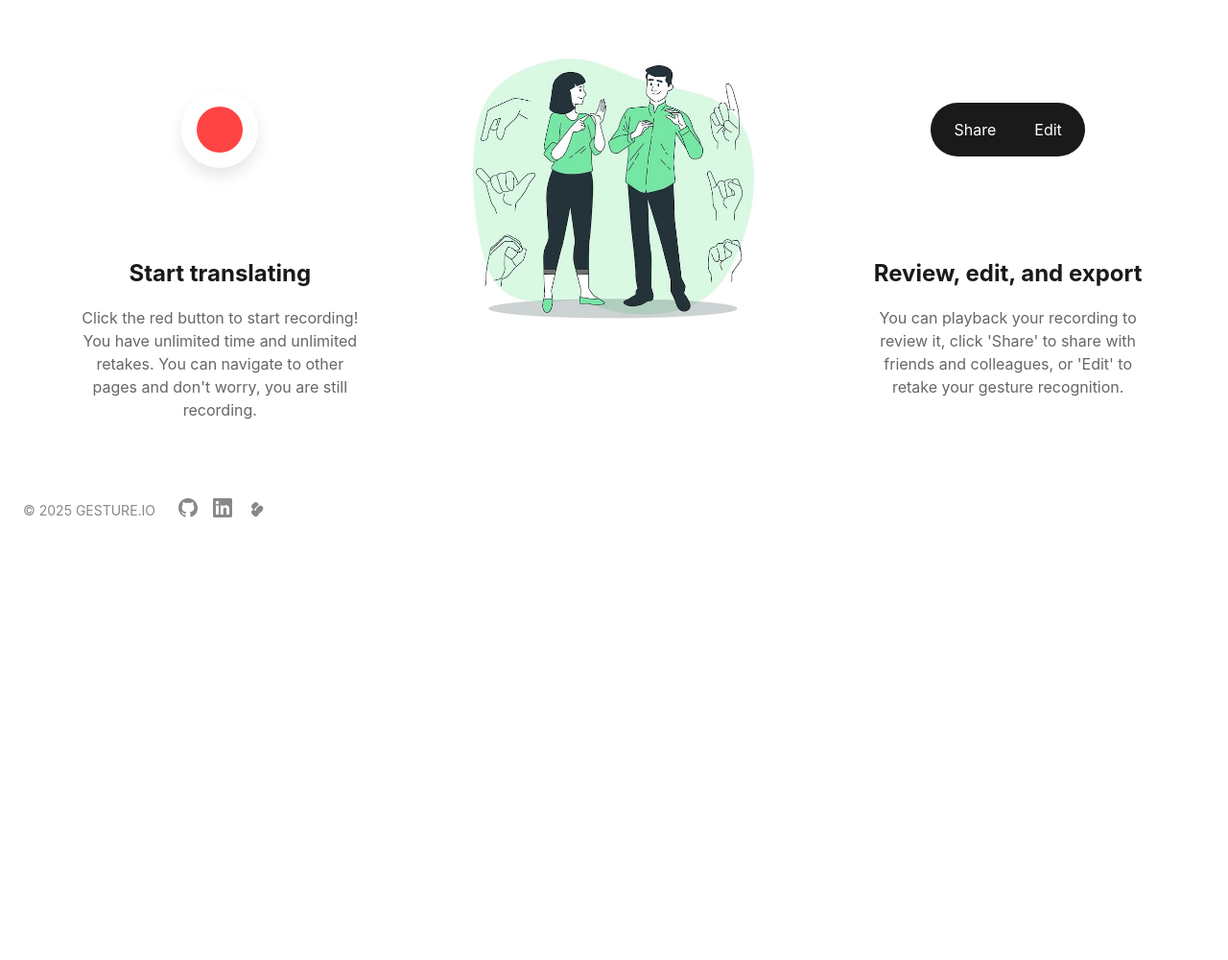
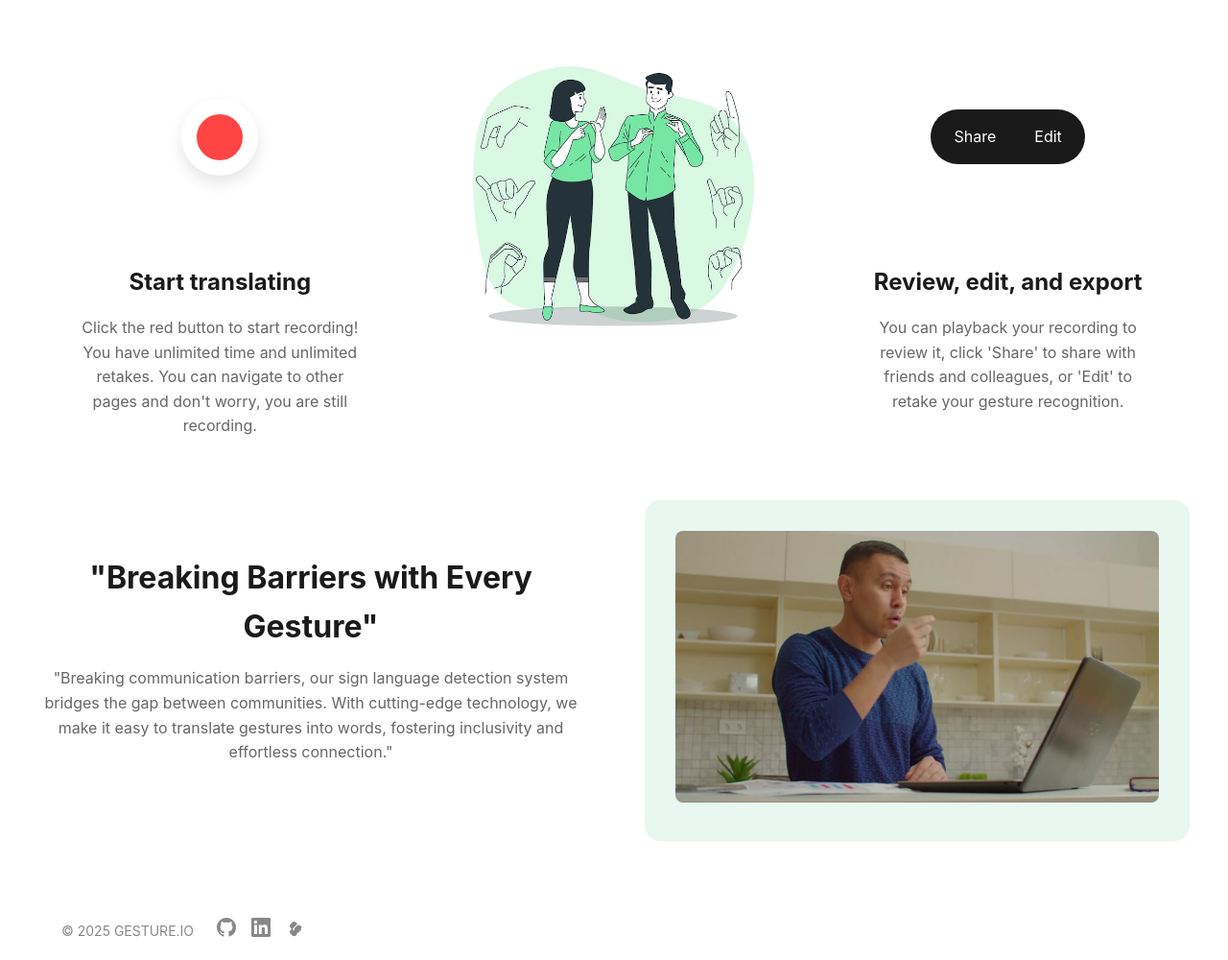
Before and after one commit to shubhamt43/SignLanguageDetection, a plain HTML site: page index.html in a window 1280 px wide. Shown: the part 1387-2387 px from the top of the page at 96% size. Before the commit the page ends 1948 px from the top, so only its background shows below. Drawn offline with Linux system fonts and the light colour scheme.

Commit message:
frontend completed

```diff
--- a/index.html
+++ b/index.html
@@ -21,7 +21,7 @@
         body {
             background-color: var(--background-color);
             color: var(--text-color);
-            line-height: 1.5;
+            line-height: 1.6;
             /* padding: 2rem; */
         }
 
@@ -405,6 +405,63 @@
                 min-height: 150px;
             }
         }
+
+        .feature-section {
+            display: grid;
+            grid-template-columns: 1fr 1fr;
+            gap: 4rem;
+            margin-bottom: 4rem;
+            align-items: center;
+        }
+
+        @media (max-width: 768px) {
+            .feature-section {
+                grid-template-columns: 1fr;
+                gap: 2rem;
+            }
+        }
+
+        .feature-content h2 {
+            font-size: 2rem;
+            margin-bottom: 1rem;
+            color: #1a1a1a;
+        }
+
+        .feature-content p {
+            color: #666;
+            margin-bottom: 1.5rem;
+        }
+
+        .feature-image {
+            position: relative;
+            background: #e8f7f0;
+            border-radius: 1rem;
+            padding: 2rem;
+        }
+
+        .feature-image img {
+            width: 100%;
+            height: auto;
+            border-radius: 0.5rem;
+        }
+
+
+
+
+        /* Floating Hearts Animation */
+        @keyframes float {
+            0% { transform: translateY(0) rotate(0deg); opacity: 1; }
+            100% { transform: translateY(-100px) rotate(20deg); opacity: 0; }
+        }
+
+        .floating-heart {
+            position: absolute;
+            color: #ff4d4d;
+            font-size: 2rem;
+            animation: float 2s ease-out forwards;
+        }
+
+
         .footer {
             /* background-color: #000; */
             color: #fff;
@@ -459,7 +516,7 @@
         <h1>More than a Gesture detecting software</h1>
         <p>"More than just gesture detection, our technology transforms the way you interact with digital platforms. By seamlessly translating your gestures into real-time voice responses, we bridge the gap between movement and communication. </p>
         <a href="#" class="cta-button">
-            Start recording
+            Start translating
             <svg width="20" height="20" viewBox="0 0 24 24" fill="none" stroke="currentColor" stroke-width="2">
                 <path d="M5 12h14M12 5l7 7-7 7"/>
             </svg>
@@ -485,7 +542,7 @@
             <div class="step">
                 <div class="step-image">
                     <div class="">
-                        <div class="inner"><img src="./assets/img3.jpeg" alt=""></div>
+                        <div class="inner"><img src="./assets/img2.jpeg" alt=""></div>
                     </div>
                 </div>
             </div>
@@ -504,6 +561,18 @@
 
     </div>
 </section>
+
+    <section>
+        <div class="container">
+            <section class="feature-section">
+                <div class="feature-content">
+                    <h2>"Breaking Barriers with Every Gesture"</h2>
+                    <p>"Breaking communication barriers, our sign language detection system bridges the gap between communities. With cutting-edge technology, we make it easy to translate gestures into words, fostering inclusivity and effortless connection."</p>
+                </div>
+                <div class="feature-image">
+                    <img src="./assets/img3.jpg" alt="Video recording interface">
+                </div>
+    </section>
 
     <footer class="footer">
         <div class="footer-left">
@@ -568,6 +637,20 @@
             cursor.style.animationDelay = `${delay}ms`;
         });
 
+         // Floating hearts animation
+         function createHeart() {
+            const heart = document.createElement('div');
+            heart.className = 'floating-heart';
+            heart.innerHTML = '❤️';
+            heart.style.left = Math.random() * 100 + '%';
+            document.querySelector('.feature-image').appendChild(heart);
+
+            setTimeout(() => {
+                heart.remove();
+            }, 2000);
+        }
+
+        setInterval(createHeart, 3000);
 
     </script>
 
```
Also changed, not shown: Maker's.html (+9 -5 lines), assets/img2.jpeg (renamed from assets/img3.jpeg), assets/img3.jpg (added), assets/stu2.jpeg (added).
